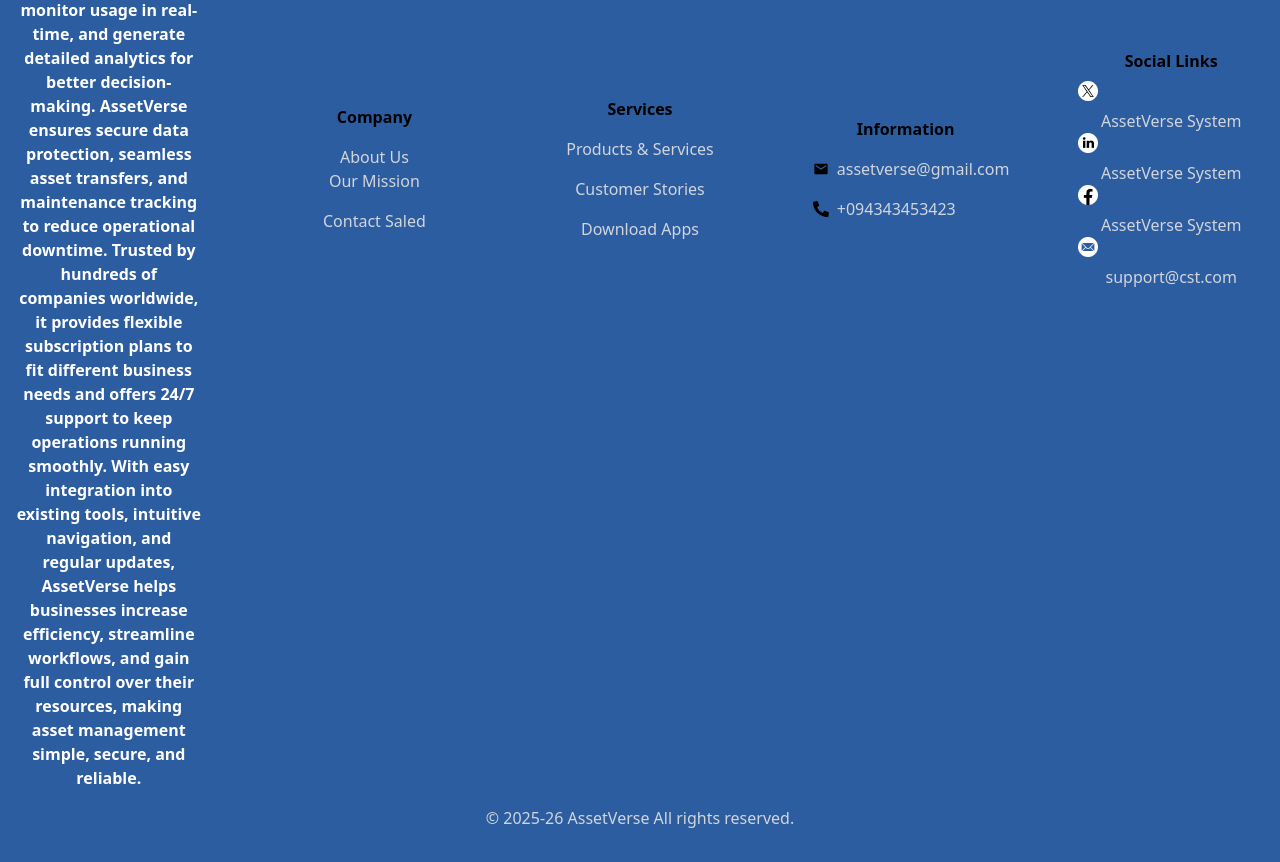
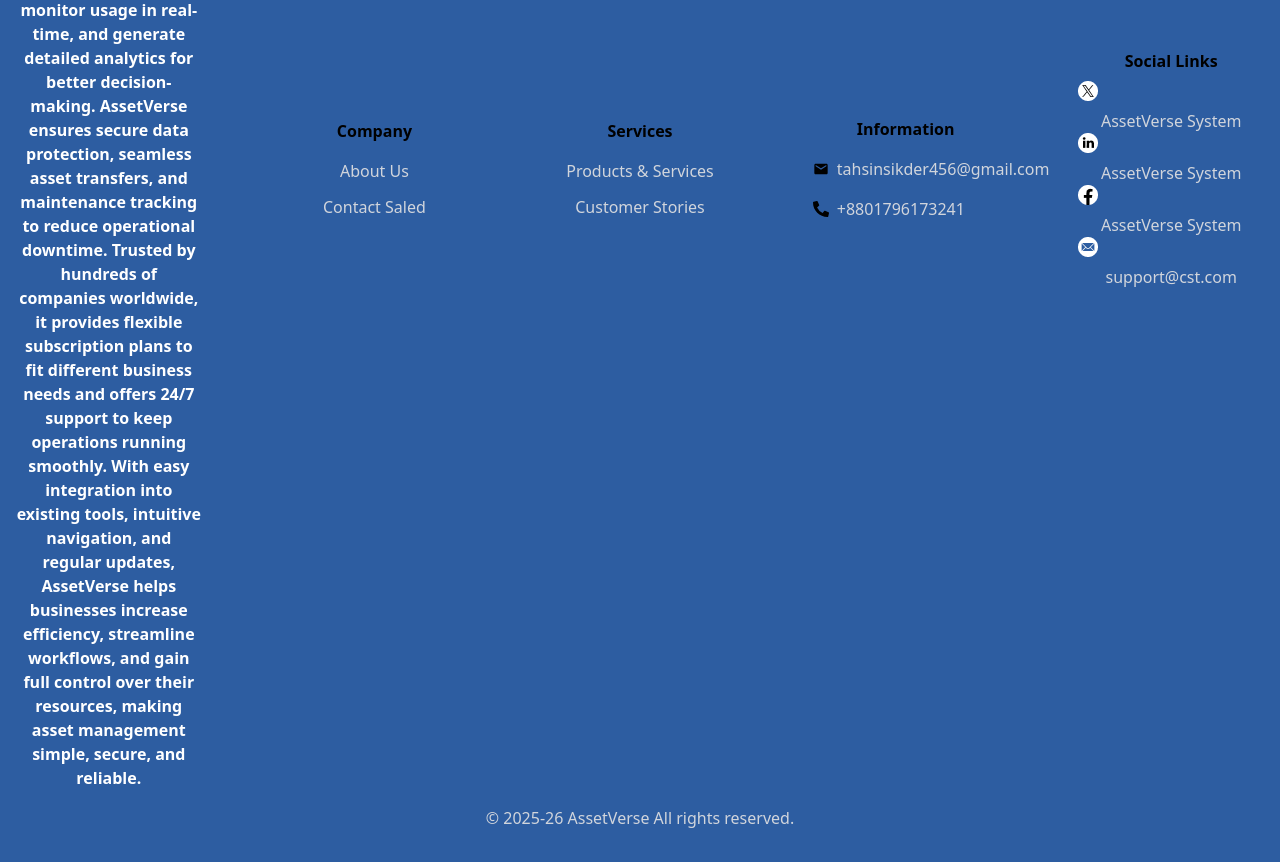
Before and after one commit to tahsin-99/AssetVerse-client, a React (Vite) app: page /about in a window 1280 px wide. Shown: the part 2280-3142 px from the top of the page. Built offline with nearby package versions, Linux system fonts and the light colour scheme; no server answers.

Commit message:
footer-updated

```diff
--- a/src/Components/Footer.jsx
+++ b/src/Components/Footer.jsx
@@ -37,16 +37,20 @@ const Footer = () => {
           </p>
         </div>
         <div className="space-y-4">
-          <h3 className="font-semibold text-black">Company</h3>
-          <Link to='/about' className="text-gray-300 ">About Us</Link>
-          <p className="text-gray-300">Our Mission</p>
-          <p className="text-gray-300"> Contact Saled </p>
+          <h3 className="font-semibold text-black ">Company</h3>
+          <div className="flex flex-col gap-3">
+            <Link to='/about' className="text-gray-300 ">About Us</Link>
+
+          <Link to='/contact' className="text-gray-300"> Contact Saled </Link>
+          </div>
         </div>
         <div className="space-y-4">
           <h3 className="font-semibold text-black">Services</h3>
-          <p className="text-gray-300">Products & Services</p>
-          <p className="text-gray-300">Customer Stories</p>
-          <p className="text-gray-300">Download Apps </p>
+         <div className="flex flex-col gap-3">
+           <Link to='/services' className="text-gray-300">Products & Services</Link>
+          <Link to='/testimonials' className="text-gray-300">Customer Stories</Link>
+         </div>
+
         </div>
         <div className="space-y-4">
           <h3 className="font-semibold text-black">Information</h3>
@@ -54,14 +58,14 @@ const Footer = () => {
             <div>
               <MdEmail className="text-black" />
             </div>
-            <div><a href="https://mail.google.com/"  target="_blank">assetverse@gmail.com</a></div>
+            <div><a href="https://mail.google.com/"  target="_blank">tahsinsikder456@gmail.com</a></div>
           </div>
 
           <div className="flex  items-center space-x-2 text-gray-300">
             <div>
               <FaPhoneAlt className="text-black" />
             </div>
-            <div>+094343453423</div>
+            <div>+8801796173241</div>
           </div>
 
 
@@ -70,11 +74,11 @@ const Footer = () => {
           <h3 className="font-semibold ">Social Links</h3>
           <div className="text-gray-300 space-y-2">
             <img src={xImg} alt="" />
-            <a href="https://x.com/"  target="_blank">AssetVerse System</a>
+            <a href="https://x.com/tahsinsikder00"  target="_blank">AssetVerse System</a>
             <img src={inImg} alt="" />
-            <a href="https://www.linkedin.com/"  target="_blank">AssetVerse System</a>
+            <a href="https://www.linkedin.com/in/tahsin-sikder99/"  target="_blank">AssetVerse System</a>
             <img src={fImg} alt="" />
-            <a href="https://www.facebook.com/"  target="_blank">AssetVerse System</a>
+            <a href="https://www.facebook.com/tahsinsikder.prithul"  target="_blank">AssetVerse System</a>
             <img src={mImg} alt="" />
             <a href="https://mail.google.com/"  target="_blank">support@cst.com</a>
           </div>
--- a/src/Routes/router.jsx
+++ b/src/Routes/router.jsx
@@ -25,6 +25,8 @@ import EmployeeRoute from "./EmployeeRoute";
 import DashBoardHome from "../Layout/DashBoardLayout/DashBoardHome";
 import Analytics from "../Layout/DashBoardLayout/MenuPages/Analytics";
 import Contact from "../Components/Contact";
+import Testimonials from "../Components/Testimonials";
+import FeaturesSection from "../Components/FeaturesSection";
 
 export const router = createBrowserRouter([
   {
@@ -45,6 +47,14 @@ export const router = createBrowserRouter([
       {
         path: "/contact",
         Component: Contact,
+      },
+      {
+        path: "/testimonials",
+        Component: Testimonials,
+      },
+      {
+        path: "/services",
+        Component: FeaturesSection,
       },
     ],
   },
```
